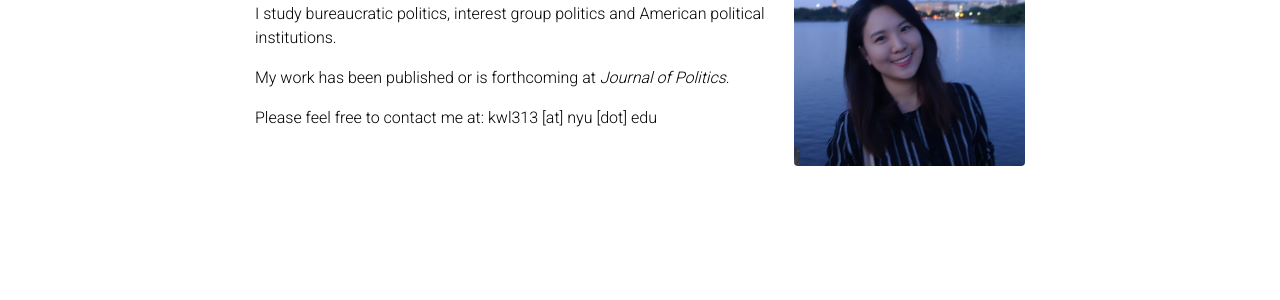
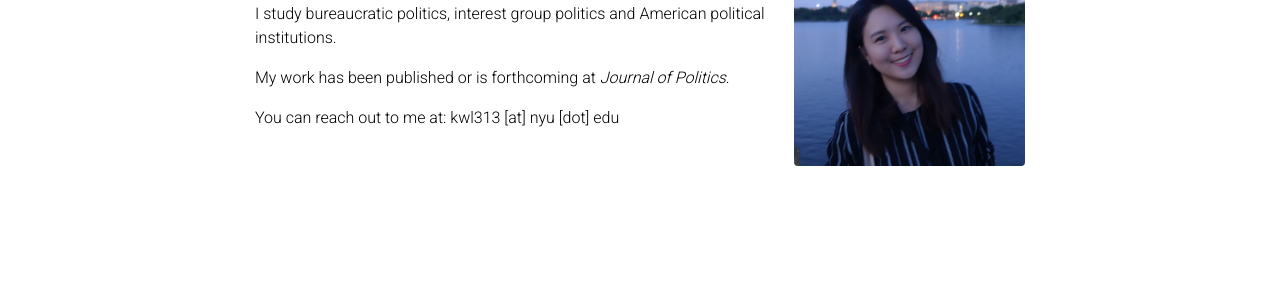
Before and after one commit to kyuwon-lee/kyuwon-lee.github.io, a Jekyll site: the page built from _pages/about.md, in a window 1280 px wide. Shown: the part 286-586 px from the top of the page. Built offline with Jekyll 4.4.1, drawn with Linux system fonts in a browser that asks for light colours; full-size pictures stand in for the smaller copies a plugin makes; comment, search, counter and statistics services are not loaded; a style sheet for code colours, icons or effects is not loaded.

Commit message:
Update about.md

```diff
--- a/_pages/about.md
+++ b/_pages/about.md
@@ -21,4 +21,4 @@ I study bureaucratic politics, interest group politics and American political in
 
 My work has been published or is forthcoming at _Journal of Politics_.
 
-Please feel free to contact me at: kwl313 [at] nyu [dot] edu
+You can reach out to me at: kwl313 [at] nyu [dot] edu
```
